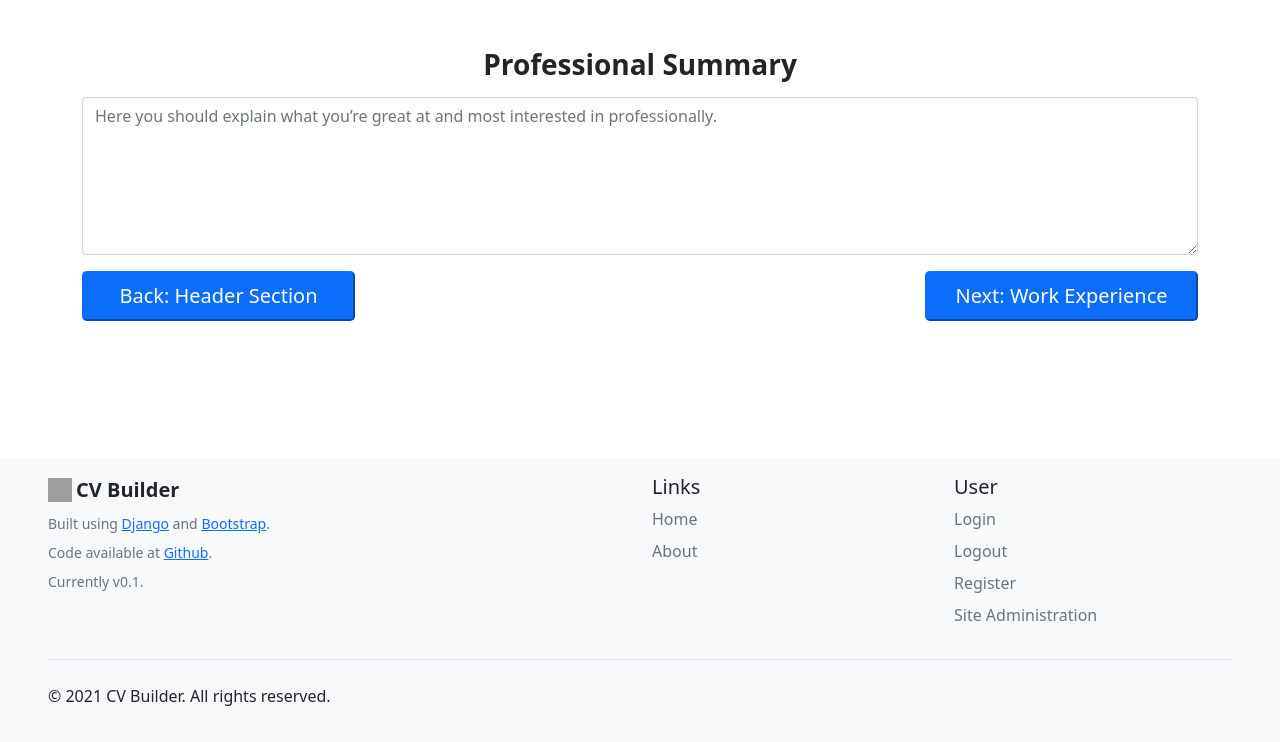
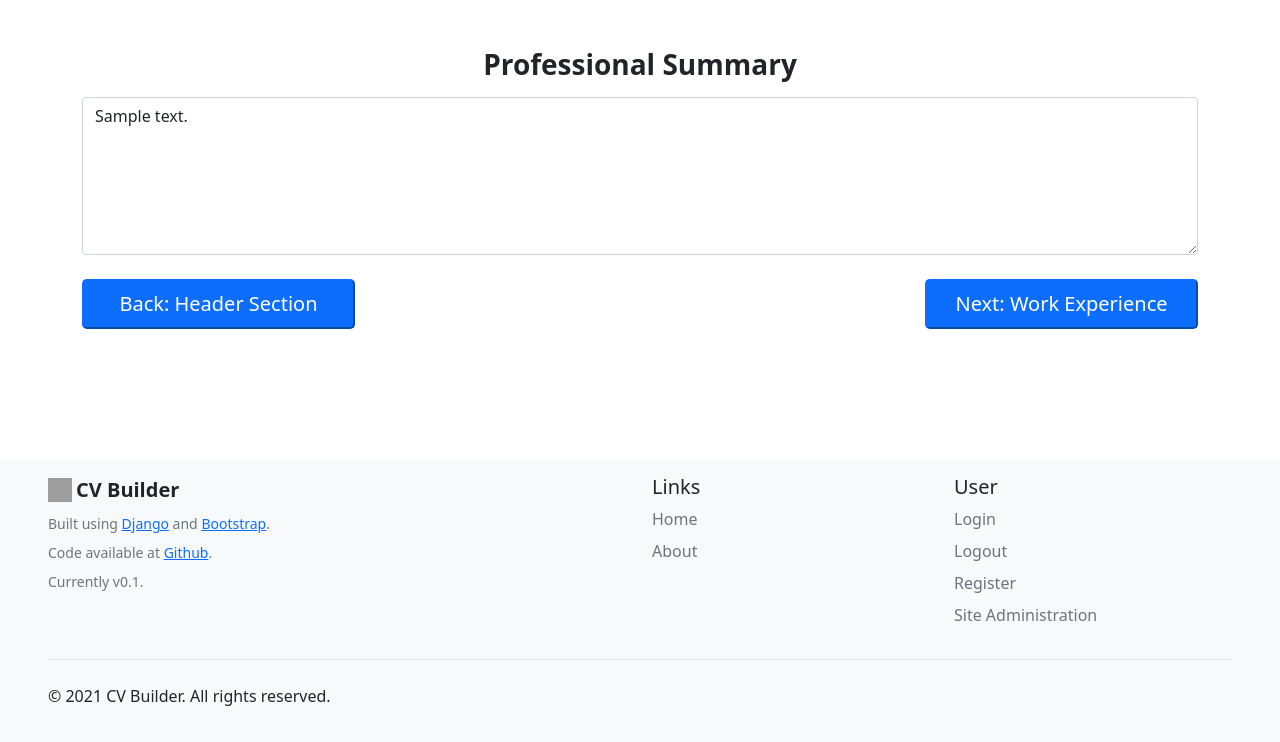
Before and after one commit to ahmdhjj92/cv-builder, a Django app: page /user/summary/ in a window 1280 px wide. Shown: the part 58-800 px from the top of the page. Run offline with Django 3.2, Linux system fonts and the light colour scheme; a user stored in the database is signed in; tables that the repository leaves empty hold one stand-in row (values such as "Sample post"); grey boxes are pictures that could not be loaded.

Commit message:
fill header and summary forms with saved user input

```diff
--- a/cv_builder/users/templates/users/summary.html
+++ b/cv_builder/users/templates/users/summary.html
@@ -10,16 +10,16 @@
             {% csrf_token %}
             <h1 class="h3 mb-3 fw-bold text-center">Professional Summary</h1>
             <div class="mb-3">
-                <textarea class="form-control" name="professional_summary" placeholder="Here you should explain what you’re great at and most interested in professionally." rows="6"></textarea>
+                <textarea class="form-control" name="professional_summary" placeholder="Here you should explain what you’re great at and most interested in professionally." rows="6">{% if form.professional_summary.value != None %}{{ form.professional_summary.value }}{% endif %}</textarea>
             </div>
             <div class="row">
-                <div class="col-6">
+                <div class="col-12 col-md-6">
                     <a href="{% url 'users:header' %}">
-                        <button class="col-6 btn-lg btn-primary" type="button">Back: Header Section</button>
+                        <button class="col-12 col-xl-6 col-md-8 my-2 btn-lg btn-primary" type="button">Back: Header Section</button>
                     </a>
                 </div>
-                <div class="col-6 d-flex justify-content-end">
-                    <button class="col-6 btn-lg btn-primary" type="submit">Next: Work Experience</button>
+                <div class="col-12 col-md-6 d-flex justify-content-end">
+                    <button class="col-12 col-xl-6 col-md-8 my-2 btn-lg btn-primary" type="submit">Next: Work Experience</button>
                 </div>
             </div>
         </form>
--- a/cv_builder/users/views.py
+++ b/cv_builder/users/views.py
@@ -43,7 +43,16 @@ def header(request):
 
     # if a GET (or any other method) we'll create a blank form
     else:
-        form = HeaderForm(initial={'first_name':request.user.first_name,'last_name':request.user.last_name, 'email_on_resume':request.user.email})
+        initial_data = {}
+        initial_data['first_name'] = getattr(request.user,'first_name')
+        initial_data['middle_name'] = getattr(request.user,'middle_name')
+        initial_data['last_name'] = getattr(request.user,'last_name')
+        initial_data['email_on_resume'] = getattr(request.user,'cv_email')
+        initial_data['website'] = getattr(request.user,'website')
+        initial_data['linkedin_profile'] = getattr(request.user,'linkedin_profile')
+        initial_data['phone_number'] = getattr(request.user,'phone_number')
+        initial_data['address'] = getattr(request.user,'address')
+        form = HeaderForm(initial=initial_data)
 
     return render(request, 'users/header.html', {'form': form})
 
@@ -65,7 +74,7 @@ def summary(request):
 
     # if a GET (or any other method) we'll create a blank form
     else:
-        form = ProfessionalSummaryForm()
+        form = ProfessionalSummaryForm(initial={'professional_summary': request.user.professional_summary})
 
     return render(request, 'users/summary.html', {'form': form})
 
```
